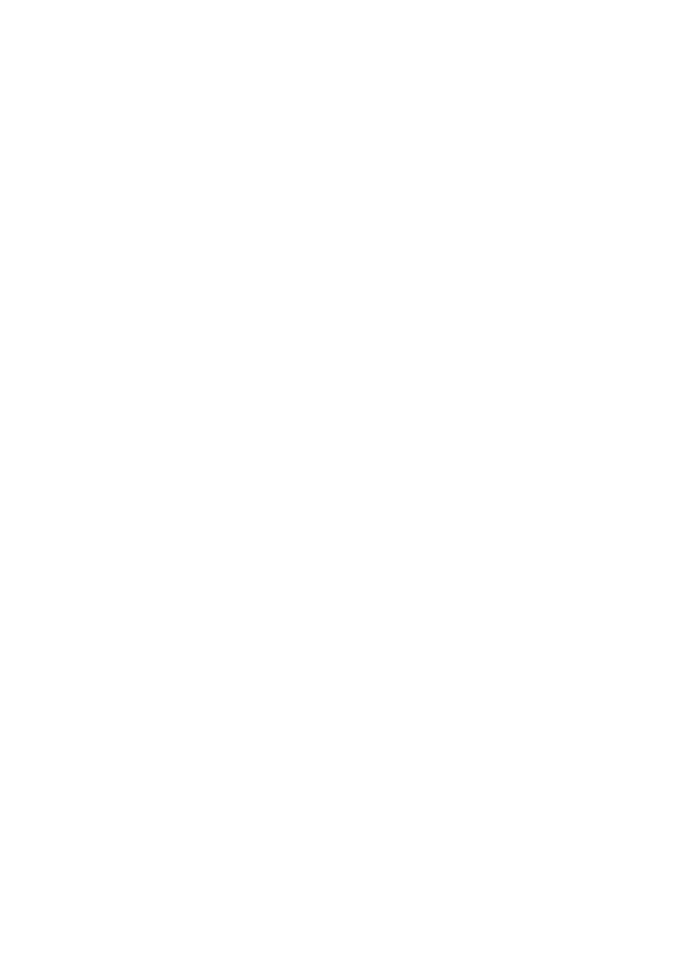
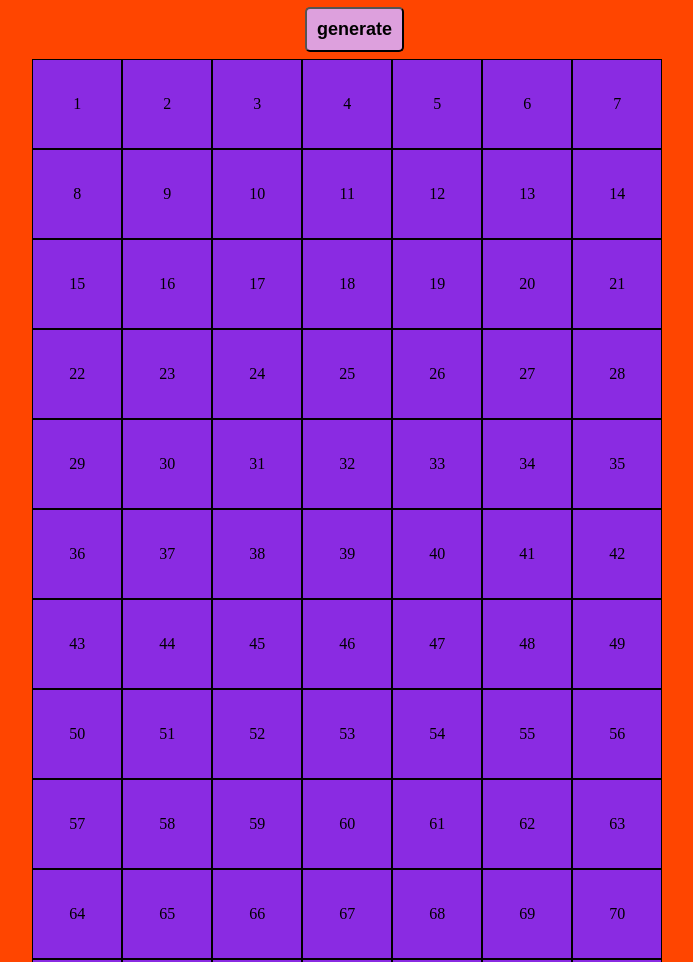
Before and after one commit to rpsobolewski/js-campominato-grid, a plain HTML site: page index.html in a window 1280 px wide. Shown: the top 962 px of the page, without its empty margins (275-968 px from the left). Before the commit the page ends 800 px from the top, so only its background shows below. Drawn offline with Linux system fonts and the light colour scheme.

Commit message:
added structure

```diff
--- /dev/null
+++ b/assets/css/style.css
@@ -0,0 +1,38 @@
+*{
+    padding: 0;
+    margin: 0;
+    box-sizing: border-box;
+    background-color: orangered;
+
+}
+body{
+    width: 52%;
+    margin: auto;
+}
+
+button{
+    padding: 10px;
+    border-radius: 5px;
+    background-color: plum;
+    font-weight: bold;
+    font-size: large;
+    margin: 7px 0;
+    margin-left: 41%;
+}
+ul{
+    list-style: none;
+}
+
+li{
+    display: inline-block;
+    aspect-ratio: 1;
+    width: 90px;
+
+    background-color: blueviolet;
+    text-align: center;
+    padding-top: 35px;
+    border: 1px solid black;
+}
+.none{
+    display: none;
+}
--- a/assets/js/main.js
+++ b/assets/js/main.js
@@ -0,0 +1,22 @@
+/* L'utente clicca su un bottone che genererà una griglia di gioco quadrata.
+Ogni cella ha un numero progressivo, da 1 a 100.
+Ci saranno quindi 10 caselle per ognuna delle 10 righe.
+Quando l'utente clicca su ogni cella, la cella cliccata si colora di azzurro ed emetto un messaggio in console con il numero della cella cliccata. */
+
+const listaEl = document.getElementById('lista');
+
+
+document.querySelector('button').addEventListener('click', function (e){
+
+document.getElementById("tutto").classList.toggle("none");
+})
+    for( let i = 1; i <= 100; i++){
+
+
+
+
+    const itemEl = document.createElement('li')
+    itemEl.append(i)
+    listaEl.append(itemEl)
+    console.log(i)
+}
--- a/index.html
+++ b/index.html
@@ -4,8 +4,13 @@
     <meta charset="UTF-8">
     <meta name="viewport" content="width=device-width, initial-scale=1.0">
     <title>campo minato</title>
+    <link rel="stylesheet" href="./assets/css/style.css">
 </head>
 <body>
+    <button>generate</button>
+    <div id="tutto" >
+    <ul id="lista"></ul>
     <script type="text/javascript" src="./assets/js/main.js"></script>
+</div>
 </body>
 </html>
```
